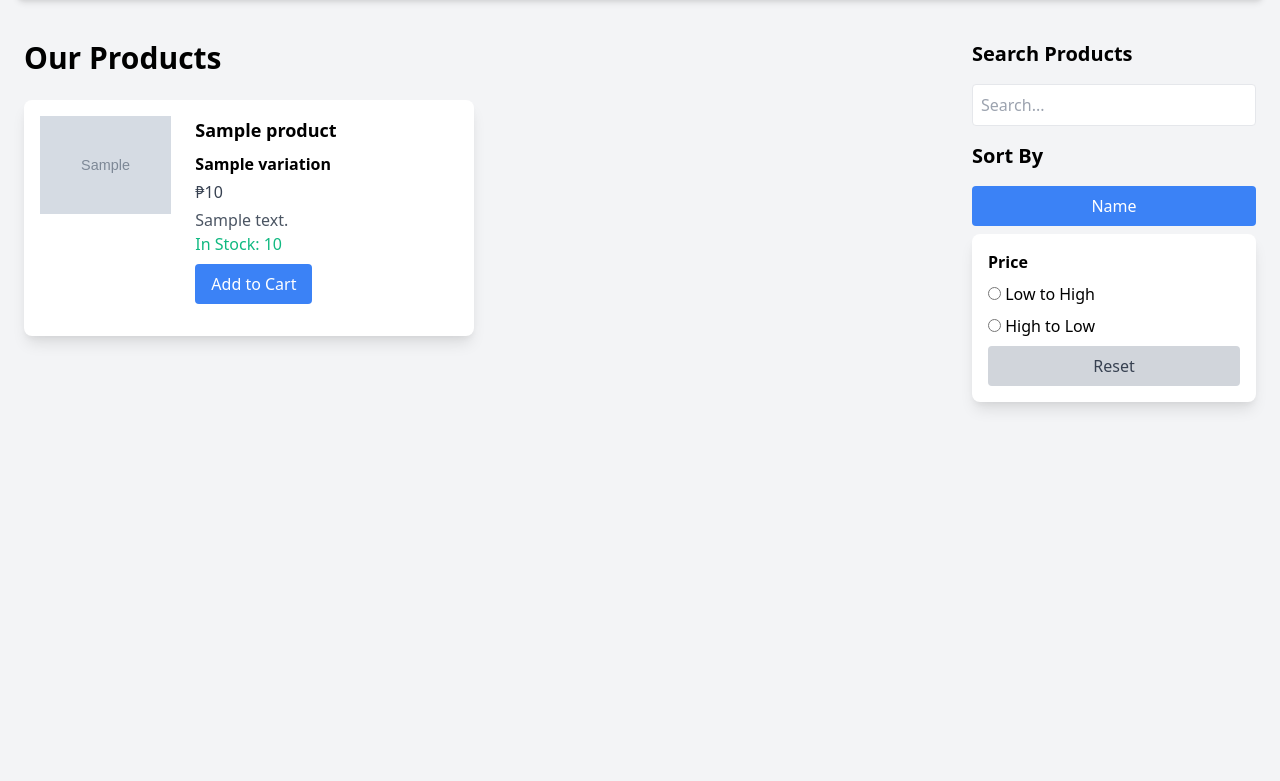
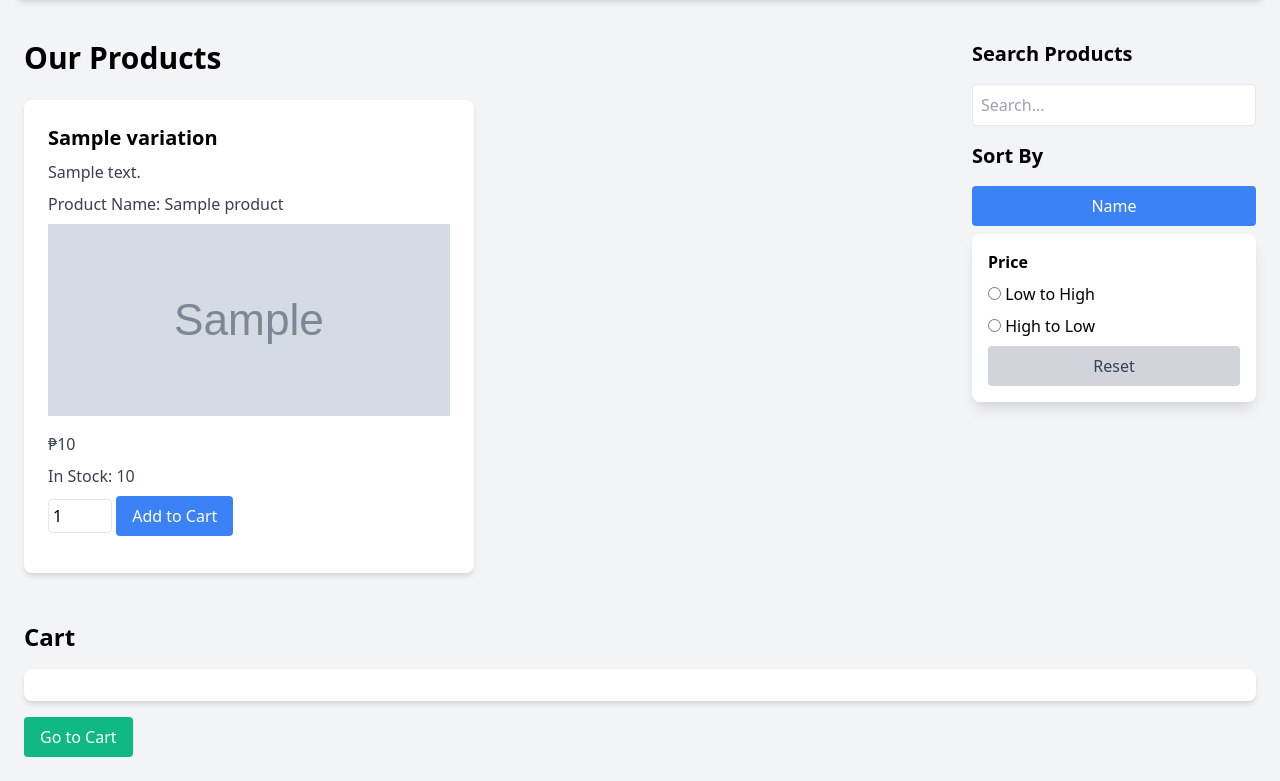
Before and after one commit to elderfieldzeus/foamfusion, a PHP site: page /pages/product.php in a window 1280 px wide. Shown: the part 80-861 px from the top of the page. Before the commit the page ends 489 px from the top, so only its background shows below. Run offline with PHP 8.4, Linux system fonts and the light colour scheme; tables that the repository leaves empty or names only in its code hold one stand-in row (values such as "Sample post"); grey boxes marked "Sample" are stand-in pictures; style sheets or scripts are compiled from the project's sources; some libraries are stand-ins or nearby versions.

Commit message:
Update product.php

```diff
--- a/pages/product.php
+++ b/pages/product.php
@@ -89,6 +89,8 @@ $conn->close();
         }
     </style>
     <script>
+        let cart = [];
+
         function openModal(productID) {
             const modal = document.getElementById('productModal');
             const product = document.getElementById(`product-${productID}`);
@@ -159,6 +161,76 @@ $conn->close();
                 }
             });
         }
+
+        function addToCart(variationID) {
+            const quantityInput = document.querySelector(`#product-${variationID} .quantity-input`);
+            const quantity = parseInt(quantityInput.value);
+
+            const existingCartItem = cart.find(item => item.variationID === variationID);
+            if (existingCartItem) {
+                existingCartItem.quantity += quantity;
+            } else {
+                const productElement = document.getElementById(`product-${variationID}`);
+                const productName = productElement.querySelector('.variation-name').textContent;
+                const unitPrice = parseFloat(productElement.querySelector('.variation-price').textContent.replace('₱', ''));
+
+                cart.push({ variationID, productName, unitPrice, quantity });
+            }
+            updateCartUI();
+
+            // Send data to server
+            const formData = new FormData();
+            formData.append('variationID', variationID);
+            formData.append('quantity', quantity);
+
+            fetch('add_to_cart.php', {
+                method: 'POST',
+                body: formData
+            })
+            .then(response => response.text())
+            .then(data => {
+                console.log(data);
+            })
+            .catch(error => {
+                console.error('Error:', error);
+            });
+        }
+
+        function editCartItem(variationID) {
+            const newQuantity = parseInt(prompt('Enter new quantity:'));
+            if (!isNaN(newQuantity) && newQuantity > 0) {
+                const cartItem = cart.find(item => item.variationID === variationID);
+                if (cartItem) {
+                    cartItem.quantity = newQuantity;
+                    updateCartUI();
+                }
+            } else {
+                alert('Please enter a valid quantity.');
+            }
+        }
+
+        function deleteCartItem(variationID) {
+            cart = cart.filter(item => item.variationID !== variationID);
+            updateCartUI();
+        }
+
+        function updateCartUI() {
+            const cartElement = document.querySelector('#cart');
+            cartElement.innerHTML = '';
+
+            cart.forEach(item => {
+                const cartItemElement = document.createElement('div');
+                cartItemElement.classList.add('flex', 'justify-between', 'items-center', 'border-b', 'pb-2', 'mb-2');
+                cartItemElement.innerHTML = `
+                    <div>${item.productName} - Quantity: ${item.quantity}</div>
+                    <div>
+                        <button class="bg-blue-500 text-white px-2 py-1 rounded mr-2" onclick="editCartItem(${item.variationID})">Edit</button>
+                        <button class="bg-red-500 text-white px-2 py-1 rounded" onclick="deleteCartItem(${item.variationID})">Delete</button>
+                    </div>
+                `;
+                cartElement.appendChild(cartItemElement);
+            });
+        }
     </script>
 </head>
 <body class="bg-gray-100">
@@ -166,38 +238,31 @@ $conn->close();
 <!--navbar-->
 <?php include_once "../components/navbar.php"; ?>
 
-<div class="container mx-auto p-6 flex mt-24">
+<div class="container mx-auto p-6 mt-24">
+    <div class="flex">
         <div class="w-3/4">
             <h1 class="text-3xl font-bold mb-6">Our Products</h1>
             <div class="grid grid-cols-1 sm:grid-cols-2 md:grid-cols-3 lg:grid-cols-2 gap-6 product-grid">
             <?php
             foreach ($variations as $variation) {
                 echo "
-            <div id='product-{$variation['VariationID']}' class='bg-white p-4 rounded-lg shadow-lg product cursor-pointer' onclick='openModal({$variation['VariationID']})'>
-                <div class='flex'>
-                    <div class='w-1/3 mr-6'>
-                        <img class='w-full h-auto object-cover object-center mb-2' src='../assets/products/{$variation['VariationImage']}' alt='{$variation['VariationName']}'>
+                <div id='product-{$variation['VariationID']}' class='bg-white p-6 rounded-lg shadow-md product'>
+                    <h2 class='text-xl font-bold mb-2 variation-name'>{$variation['VariationName']}</h2>
+                    <p class='text-gray-700 mb-2 variation-description'>{$variation['VariationDescription']}</p>
+                    <p class='text-gray-700 mb-2'>Product Name: {$variation['ProductName']}</p>
+                    <img src='{$variation['VariationImage']}' alt='{$variation['VariationName']}' class='w-full h-48 object-cover mb-4'>
+                    <p class='text-gray-700 mb-2 variation-price'>₱{$variation['UnitPrice']}</p>
+                    <p class='text-gray-700 mb-2'>In Stock: {$variation['InStock']}</p>
+                    <input type='number' value='1' min='1' max='{$variation['InStock']}' class='quantity-input w-16 p-1 border rounded mb-4'>
+                    <button class='bg-blue-500 text-white px-4 py-2 rounded' onclick='addToCart({$variation['VariationID']})'>Add to Cart</button>
                 </div>
-                    <div class='w-2/3'>
-                        <h2 class='text-lg font-bold mb-2 variation-name'>{$variation['ProductName']}</h2>";
-                $stockClass = ($variation['InStock'] == 0) ? 'text-red-500' : 'text-green-500';
-                echo "
-                        <div class='mb-4'>
-                            <h3 class='text-md font-semibold mb-1 variation-name'>{$variation['VariationName']}</h3>
-                            <p class='text-gray-700 mb-1 variation-price'>₱{$variation['UnitPrice']}</p>
-                            <p class='text-gray-600 variation-description'>{$variation['VariationDescription']}</p>
-                            <p class='$stockClass'>In Stock: {$variation['InStock']}</p>
-                            <button class='bg-blue-500 text-white px-4 py-2 rounded mt-2' onclick='addToCart({$variation['VariationID']})'>Add to Cart</button>
-                        </div>";
-            echo "      </div>
-                </div>
-            </div>";
+                ";
             }
             ?>
             </div>
         </div>
 
-    <div class="w-1/4 pl-6 sticky-widget">
+        <div class="w-1/4 pl-6">
             <h2 class="text-xl font-bold mb-4">Search Products</h2>
             <input type="text" id="search-bar" class="mb-4 p-2 w-full border rounded" placeholder="Search..." onkeyup="filterProducts()">
 
@@ -218,11 +283,17 @@ $conn->close();
         </div>
     </div>
 
-<!-- The Modal -->
+    <div class="mt-12">
+        <h2 class="text-2xl font-bold mb-4">Cart</h2>
+        <div id="cart" class="bg-white p-4 rounded-lg shadow-md"></div>
+        <a href="cart.php" class="bg-green-500 text-white px-4 py-2 rounded mt-4 inline-block">Go to Cart</a>
+    </div>
+</div>
+
 <div id="productModal" class="modal">
-  <div class="modal-content p-6 rounded-lg shadow-lg bg-white">
-    <span class="close text-black cursor-pointer text-2xl font-bold float-right" onclick="closeModal()">&times;</span>
-    <div id="modalContent" class="mt-4"></div>
+    <div class="modal-content">
+        <span class="close" onclick="closeModal()">&times;</span>
+        <div id="modalContent"></div>
     </div>
 </div>
 
```
Lines whose indentation alone changed are shown as unchanged.
